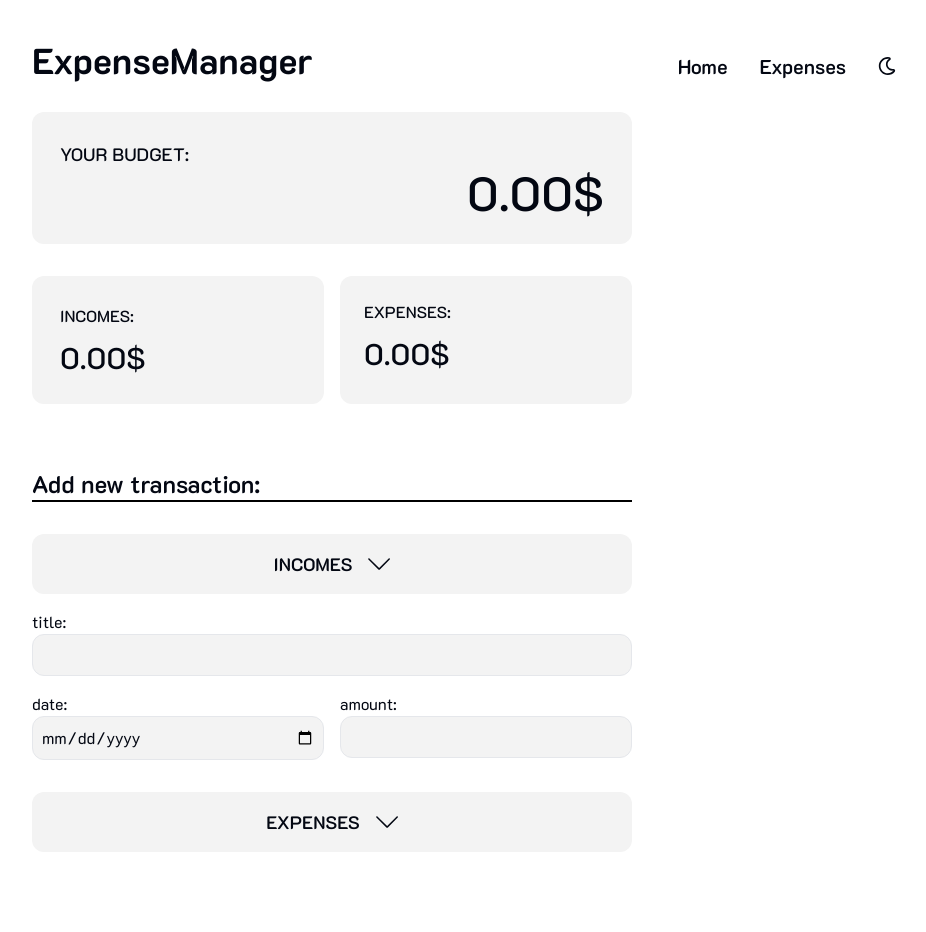
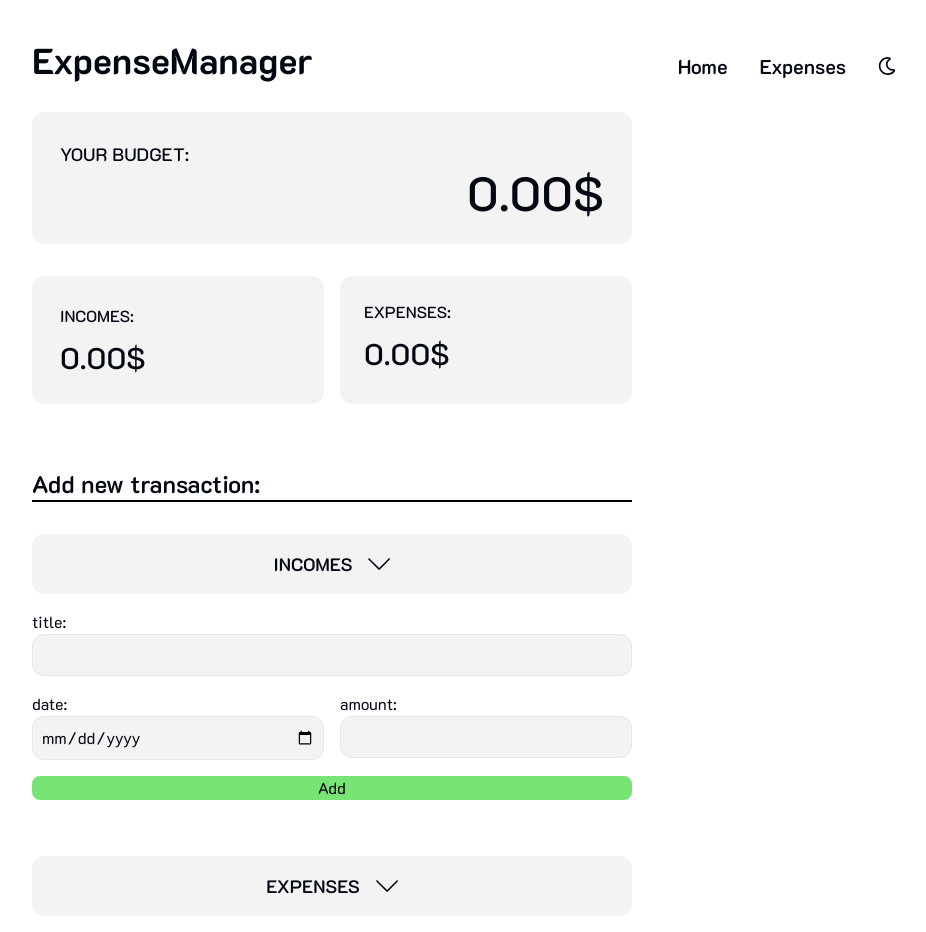
Before and after one commit to zofiaMrugalska/ExpenseManager, a React (Create React App) app: page /expenses in a window 1280 px wide. Both pictures are taken after a click on the button "INCOMES". Shown: the top 932 px of the page, without its empty margins (176-1102 px from the left). Built offline with nearby package versions, Linux system fonts and the light colour scheme.

Commit message:
adding 'add' button to form

```diff
--- a/src/pages/expenses/components/Transaction.jsx
+++ b/src/pages/expenses/components/Transaction.jsx
@@ -38,7 +38,7 @@ const Transaction = () => {
             INCOMES <SlArrowDown size={22} />
           </button>
           {incomesIsOpen && (
-            <form className="mt-4  grid grid-cols-2 gap-4">
+            <form className="mt-4 mb-14 grid grid-cols-2 gap-4">
               <div className="col-span-2">
                 <label>title:</label> <br />
                 <input type="text" className={`${inputStyle}`} />
@@ -51,6 +51,14 @@ const Transaction = () => {
                 <label>amount:</label> <br />
                 <input type="number" className={`${inputStyle}`} />
               </div>
+
+              <button
+                className={`col-span-2 rounded-lg ${
+                  mode === "light" ? "text-black" : "text-black"
+                } bg-[#78E476]`}
+              >
+                Add
+              </button>
             </form>
           )}
         </div>
@@ -63,7 +71,7 @@ const Transaction = () => {
             EXPENSES <SlArrowDown size={22} />
           </button>
           {expensesIsOpen && (
-            <form className="mt-4  grid grid-cols-2 gap-4">
+            <form className="mt-4 mb-14 grid grid-cols-2 gap-4">
               <div className="col-span-2">
                 <label>title:</label> <br />
                 <input type="text" className={`${inputStyle}`} />
@@ -76,6 +84,7 @@ const Transaction = () => {
                 <label>amount:</label> <br />
                 <input type="number" className={`${inputStyle}`} />
               </div>
+              <button className="col-span-2 rounded-lg bg-[#78E476]">Add</button>
             </form>
           )}
         </div>
```
